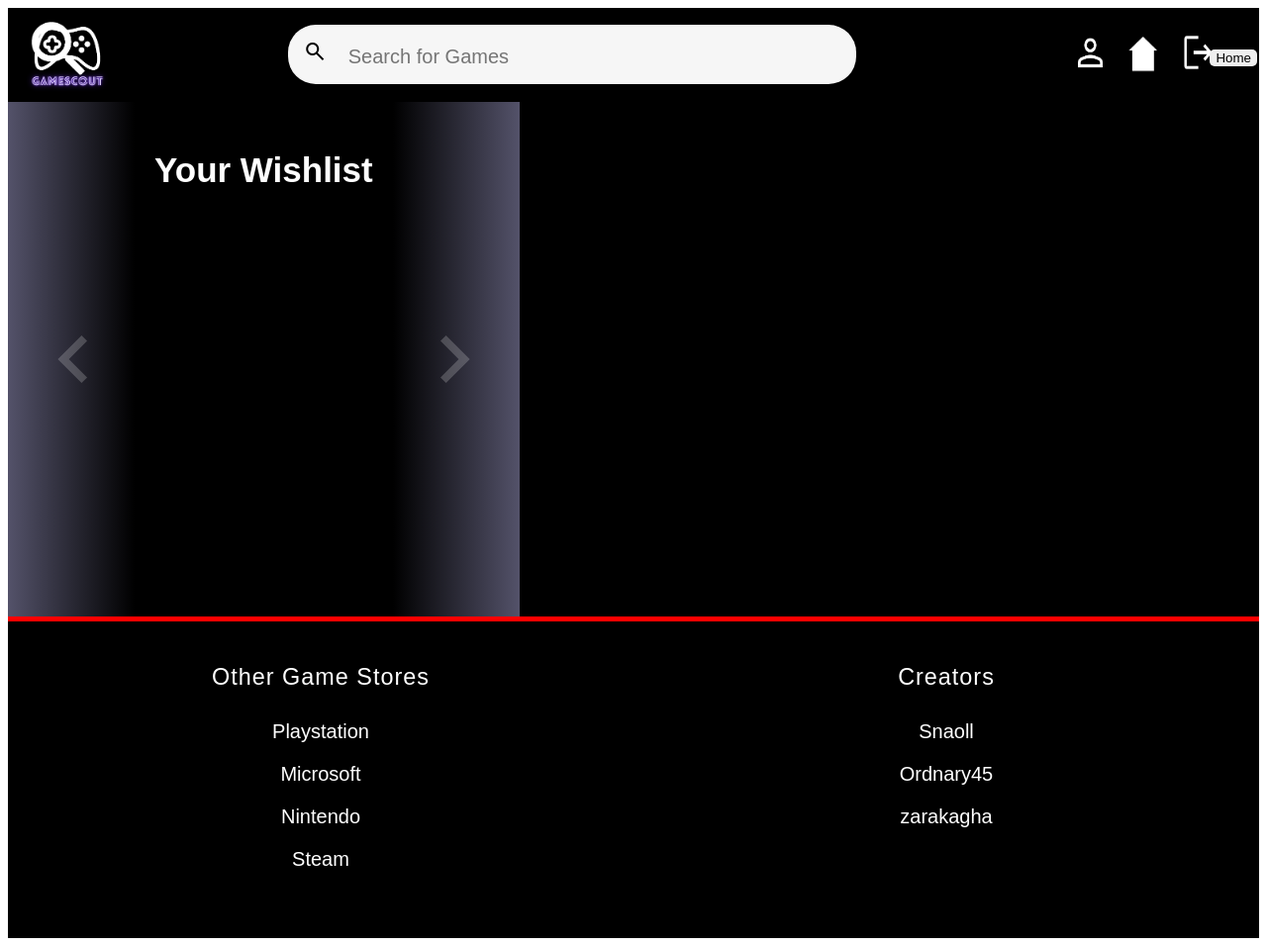
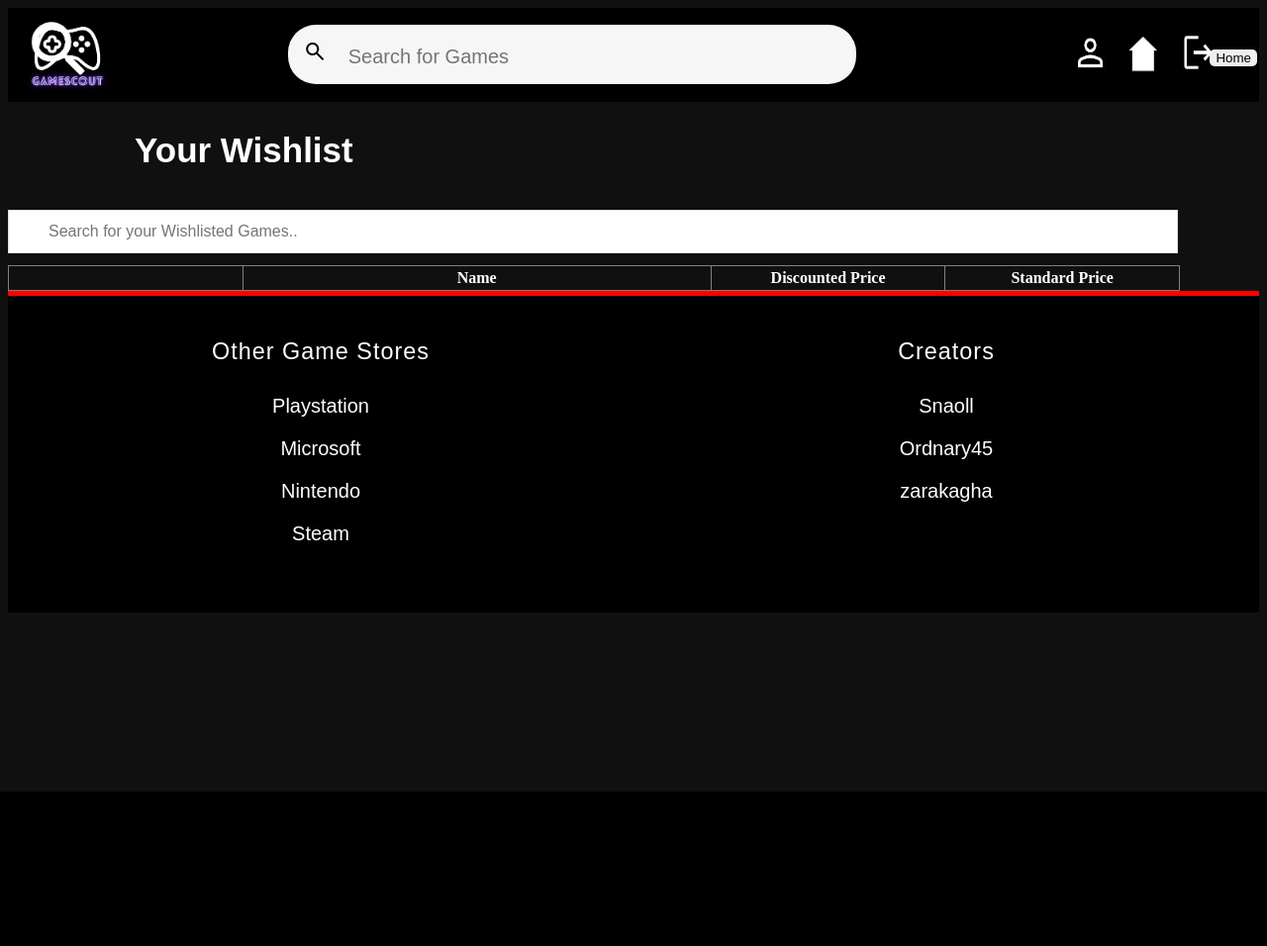
Before and after one commit to zarakagha/GameScout, a Flask app: page /wishlist in a window 1280 px wide. Shown: the whole page at 99% size. After the commit the page ends 800 px from the top, so only its background shows below. Run offline with Flask 3, Linux system fonts and the light colour scheme; the visitor is signed in with stand-in values (Sample User, id 1); lists and menus that the app fills with data are empty; some web fonts are replaced.

Commit message:
Wishlist table
Added sorting and basic filtering to wishlist page.
An add and remove button in game page that adds/remove the game to the user's wishlist.

```diff
--- a/static/css/style.css
+++ b/static/css/style.css
@@ -155,7 +155,7 @@
 .game-banner {
   width: 100%;
   height: 90vh;
-  background-size: cover;
+  background-size: auto;
   background-repeat: no-repeat;
   background-position: center;
   background-attachment: fixed;
@@ -173,25 +173,20 @@
 
 .game-btn {
   background-image: linear-gradient(315deg,#AF40FF, #5B42F3 50%,#00DDEB);
-  border: 10px solid #000000;
+  border: 1px solid #000000;
   border-radius: 20px;
   box-sizing: border-box;
   color: #FFFFFF;
   display: flex;
   justify-content: center;
   max-width: 100%;
+  width: 100%;
   padding: 3px;
+  font-size: 18px;
   text-decoration: none;
   touch-action: manipulation;
   white-space: nowrap;
   cursor: pointer;
-}
-
-@media (min-width: 768px) {
-  .game-btn {
-    font-size: 24px;
-    min-width: 196px;
-  }
 }
 
 .game-btn:active,
@@ -237,23 +232,14 @@
   margin: 30px;
 }
 
-table,
-tr,
-td,
-th {
+.split-right table,
+.split-right tr,
+.split-right td,
+.split-right th {
   width: 50%;
   border-collapse: collapse;
   white-space: nowrap;
   padding: 3px;
-}
-
-th {
-  padding-bottom: 10px;
-}
-
-
-table a {
-  color: inherit;
 }
 
 /*Content*/
@@ -450,6 +436,50 @@ table a {
   grid-column: span 2;
   margin-bottom: 10px;
 }
+
+/*Wishlist*/
+.wishlist-container {
+  flex: 0 0 auto;
+  position: relative;
+  background-size: auto;
+  overflow: hidden;
+}
+
+.wishlist-img {
+  max-width:100%;
+  max-height:100%;
+  min-height: min-content;
+  object-fit: contain;
+  text-align: left;
+}
+
+body table,
+body tr,
+body td,
+body th {
+  border-collapse: collapse;
+  white-space: nowrap;
+  padding: 3px;
+  color: white;
+  text-align: center;
+  width: 74em;
+}
+
+body th ,
+.header {
+  border: 1px solid gray;
+
+}
+#myInput {
+  background-position: 10px 12px;
+  background-repeat: no-repeat;
+  width: 70em;
+  font-size: 16px;
+  padding: 12px 20px 12px 40px;
+  border: 1px solid #ddd;
+  margin-bottom: 12px;
+}
+
 /*FOOTER*/
 .footer {
   width: 100%;
@@ -485,6 +515,7 @@ table a {
   width: 50%;
   font-size: 20px;
 }
+
 /*LOGIN.PHP & SIGNUP.PHP*/
 .ID-body1 {
   /*For Login*/
--- a/static/js/eventHandler.js
+++ b/static/js/eventHandler.js
@@ -163,3 +163,97 @@ function validateSignup(event)
     }
 
 }
+
+function filterTable() {
+    var input, filter, table, tr, td, i, txtValue;
+    input = document.getElementById("myInput");
+    filter = input.value.toUpperCase();
+    table = document.getElementById("wishlistGames");
+    tr = table.getElementsByTagName("tr");
+
+    for (i = 0; i < tr.length; i++) {
+      td = tr[i].getElementsByTagName("td")[1];
+      if (td) {
+        txtValue = td.textContent || td.innerText;
+        if (txtValue.toUpperCase().indexOf(filter) > -1) {
+          tr[i].style.display = "";
+        } else {
+          tr[i].style.display = "none";
+        }
+      }
+    }
+}
+
+  function sortAlphabetically(n) {
+    var table, rows, switching, i, x, y, shouldSwitch, dir, switchcount = 0;
+    table = document.getElementById("wishlistGames");
+    switching = true;
+    dir = "asc";
+    while (switching) {
+      switching = false;
+      rows = table.rows;
+      for (i = 1; i < (rows.length - 1); i++) {
+        shouldSwitch = false;
+        x = rows[i].getElementsByTagName("TD")[n];
+        y = rows[i + 1].getElementsByTagName("TD")[n];
+        if (dir == "asc") {
+          if (x.innerHTML.toLowerCase() > y.innerHTML.toLowerCase()) {
+            shouldSwitch= true;
+            break;
+          }
+        } else if (dir == "desc") {
+          if (x.innerHTML.toLowerCase() < y.innerHTML.toLowerCase()) {
+            shouldSwitch = true;
+            break;
+          }
+        }
+      }
+      if (shouldSwitch) {
+        rows[i].parentNode.insertBefore(rows[i + 1], rows[i]);
+        switching = true;
+        switchcount ++;
+      } else {
+        if (switchcount == 0 && dir == "asc") {
+          dir = "desc";
+          switching = true;
+        }
+      }
+    }
+  }
+
+  function sortNumerically(n) {
+    var table, rows, switching, i, x, y, shouldSwitch, dir, switchcount = 0;
+    table = document.getElementById("wishlistGames");
+    switching = true;
+    dir = "asc";
+    while (switching) {
+      switching = false;
+      rows = table.rows;
+      for (i = 1; i < (rows.length - 1); i++) {
+        shouldSwitch = false;
+        x = rows[i].getElementsByTagName("TD")[n];
+        y = rows[i + 1].getElementsByTagName("TD")[n];
+        if (dir == "asc") {
+          if (parseFloat(x.innerHTML) > parseFloat(y.innerHTML)) {
+            shouldSwitch = true;
+            break;
+          }
+        } else if (dir == "desc") {
+          if (parseFloat(x.innerHTML) < parseFloat(y.innerHTML)) {
+            shouldSwitch = true;
+            break;
+          }
+        }
+      }
+      if (shouldSwitch) {
+        rows[i].parentNode.insertBefore(rows[i + 1], rows[i]);
+        switching = true;
+        switchcount ++;
+      } else {
+        if (switchcount == 0 && dir == "asc") {
+          dir = "desc";
+          switching = true;
+        }
+      }
+    }
+}
--- a/templates/wishlist.html
+++ b/templates/wishlist.html
@@ -10,7 +10,7 @@
     <link href="https://fonts.cdnfonts.com/css/motiva-sans" rel="stylesheet">
 </head>
 
-<body class="mainpage-body">
+<body class="mainpage-body"  style="background-color:rgb(16,16,16);">
         <nav class="nav_bar">
             <div class="nav_div">
                 <div class="logo"><a href="#">
@@ -44,8 +44,30 @@
             </div>
         </nav>
 
+        <h2 class="product-category">Your Wishlist</h2>
+        <input type="text" id="myInput" onkeyup="filterTable()" placeholder="Search for your Wishlisted Games..">
+            <table id="wishlistGames">
+                <tr class="header">
+                    <th style="width: 20%;"> </th>
+                    <th onclick="sortAlphabetically(1)" style="width: 40%;">Name</th>
+                    <th onclick="sortNumerically(2)" style="width: 20%;">Discounted Price</th>
+                    <th onclick="sortNumerically(3)" style="width: 20%;">Standard Price</th>
+                </tr>
+                {% for key, value in gamedetailDict %}
+                <tr>
+                    <td class="wishlist-container">
+                        <a href="{{url_for('gamedetail',game_id=value[4])}}"><img src="https://steamcdn-a.akamaihd.net/steam/apps/{{key}}/library_600x900_2x.jpg" class="wishlist-img" alt=""style="text-align: left;"></a>
+                    </td>
+                    <td>{{value[3]}}</td>
+                    <td>{{value[1]}}</td>
+                    <td>{{value[0]}}</td>
+                </tr>
+                {% endfor %}
+            </table>
+<!--
     <div class="content-wrap">
        <section class="product">
+
             <h2 class="product-category">Your Wishlist</h2>
             <button class="pre-btn"><img src="../static/images/Game-Cards/arrow.png" alt=""></button>
             <button class="nxt-btn"><img src="../static/images/Game-Cards/arrow.png" alt=""></button>
@@ -67,10 +89,8 @@
             </div>
         </section>
     </div>
+-->
 
-    </div>
-    <div>
-    </div>
     <div class="footer">
         <div class="footerColumn1">
             <h3>Other Game Stores</h3>
@@ -89,4 +109,6 @@
 
 </body>
 <script src="{{ url_for('static', filename='js/MainpageScript.js') }}"></script>
+<script src="{{ url_for('static', filename='js/eventHandler.js') }}"></script>
+
 </html>
```
Also changed, not shown: templates/game.html (+18 -8 lines).
